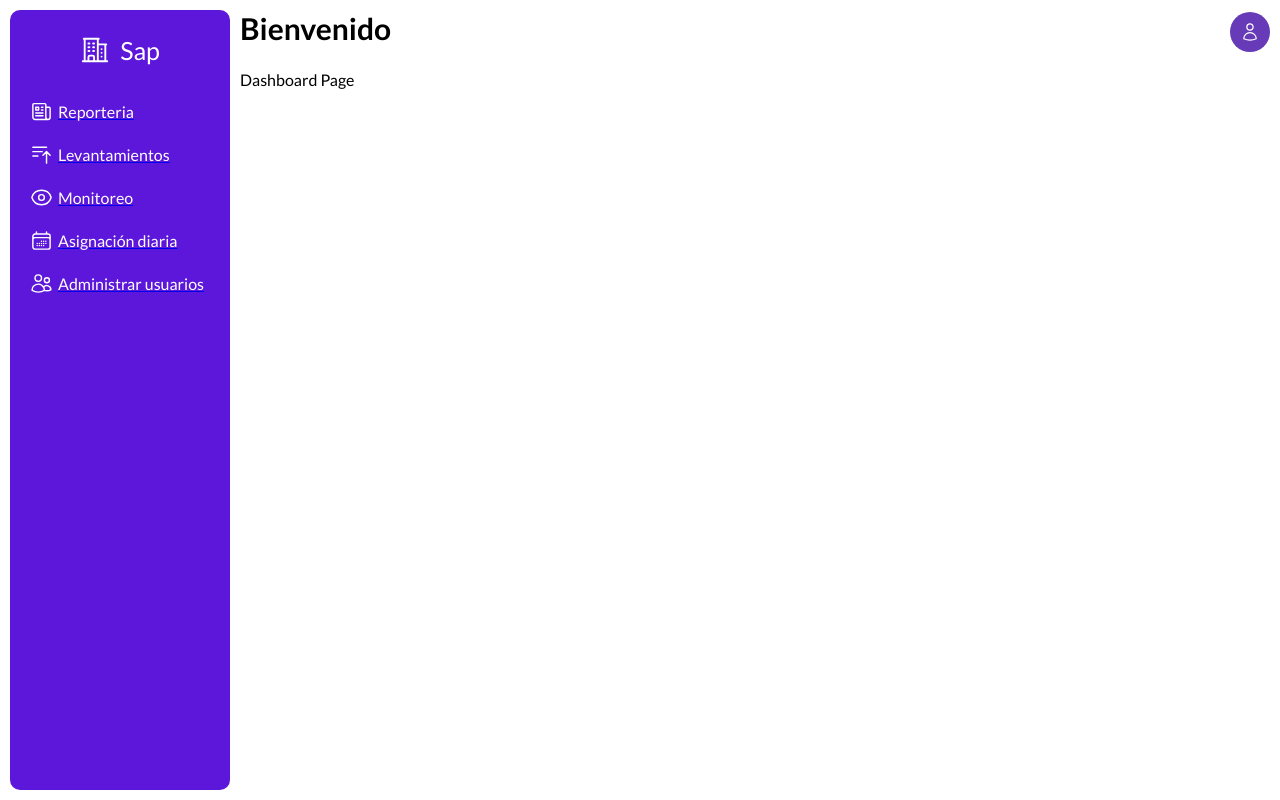
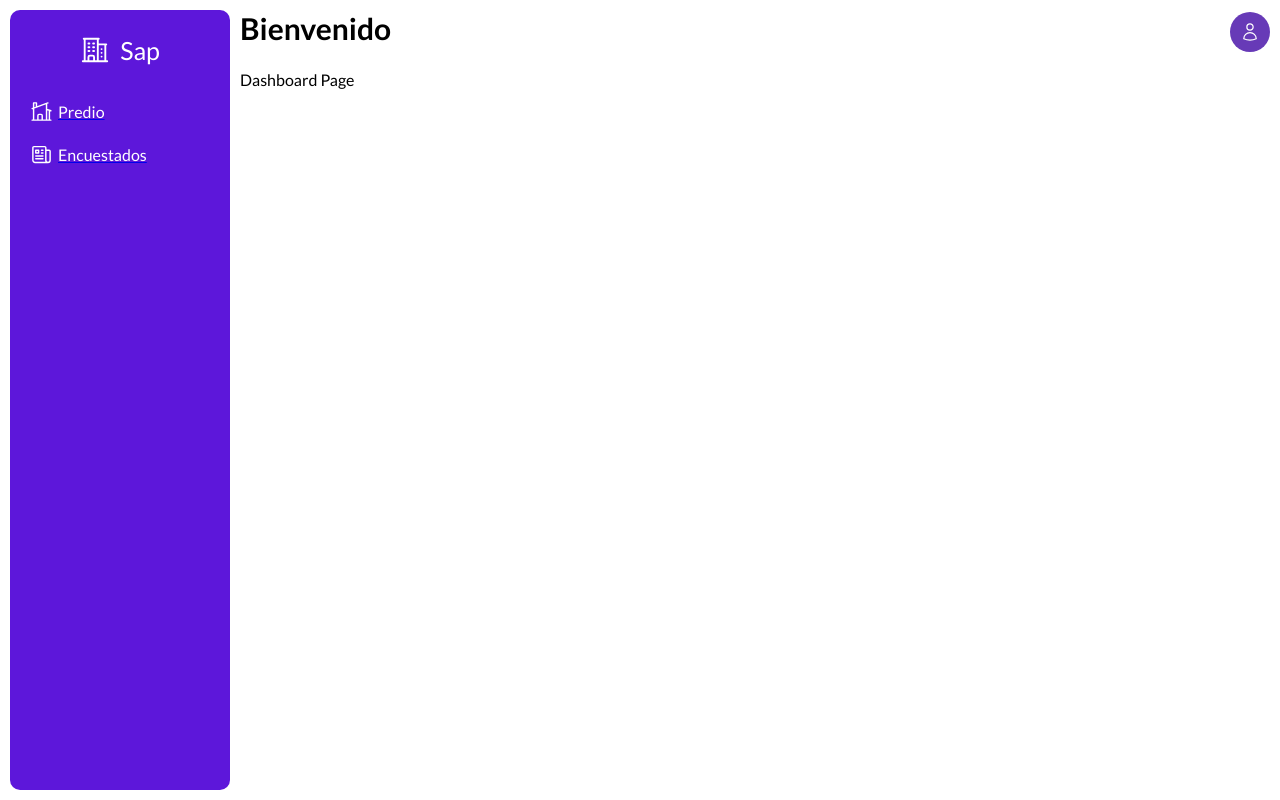
Before and after one commit to NestorEGM/sap-web-app, a Next.js app: page /dashboard in a window 1280 px wide. Built offline with nearby package versions, Linux system fonts and the light colour scheme; no server answers.

Commit message:
sidenav: Se agregaron los links a Predios y Encuestados y se comentaron los demas

```diff
--- a/app/ui/dashboard/sidenav.tsx
+++ b/app/ui/dashboard/sidenav.tsx
@@ -1,7 +1,7 @@
 import Link from 'next/link';
 import SapLogo from '../sapLogo';
 import styles from './sidenav.module.css';
-import { BarsArrowUpIcon, CalendarDaysIcon, EyeIcon, NewspaperIcon, UsersIcon } from '@heroicons/react/24/outline';
+import { BarsArrowUpIcon, CalendarDaysIcon, EyeIcon, HomeModernIcon, NewspaperIcon, UsersIcon } from '@heroicons/react/24/outline';
 
 const SideNav = () => {
   return (
@@ -10,19 +10,21 @@ const SideNav = () => {
         <SapLogo />
       </div>
       <div className={styles.linksWrapper}>
-        <NavLink text='Reporteria' icon={<NewspaperIcon className={styles.linkIcon} />} />
-        <NavLink text='Levantamientos' icon={<BarsArrowUpIcon className={styles.linkIcon} />} />
-        <NavLink text='Monitoreo' icon={<EyeIcon className={styles.linkIcon} />} />
-        <NavLink text='Asignación diaria' icon={<CalendarDaysIcon className={styles.linkIcon} />} />
-        <NavLink text='Administrar usuarios' icon={<UsersIcon className={styles.linkIcon} />} />
+        {/* <NavLink href='#' text='Reporteria' icon={<NewspaperIcon className={styles.linkIcon} />} />
+        <NavLink href='#' text='Levantamientos' icon={<BarsArrowUpIcon className={styles.linkIcon} />} />
+        <NavLink href='#' text='Monitoreo' icon={<EyeIcon className={styles.linkIcon} />} />
+        <NavLink href='#' text='Asignación diaria' icon={<CalendarDaysIcon className={styles.linkIcon} />} />
+        <NavLink href='#' text='Administrar usuarios' icon={<UsersIcon className={styles.linkIcon} />} /> */}
+        <NavLink href='/dashboard/predio' text='Predio' icon={<HomeModernIcon className={styles.linkIcon} />} />
+        <NavLink href='/dashboard/encuestados' text='Encuestados' icon={<NewspaperIcon className={styles.linkIcon} />} />
       </div>
     </div>
   );
 };
 
-const NavLink = ({ text, icon }: { text: String, icon: React.ReactNode }) => {
+const NavLink = ({ href, text, icon }: { href: string, text: string, icon: React.ReactNode }) => {
   return (
-    <Link href='#' className={styles.link}>
+    <Link href={href} className={styles.link}>
       {icon}
       <p className={styles.linkText}>{text}</p>
     </Link>
```
